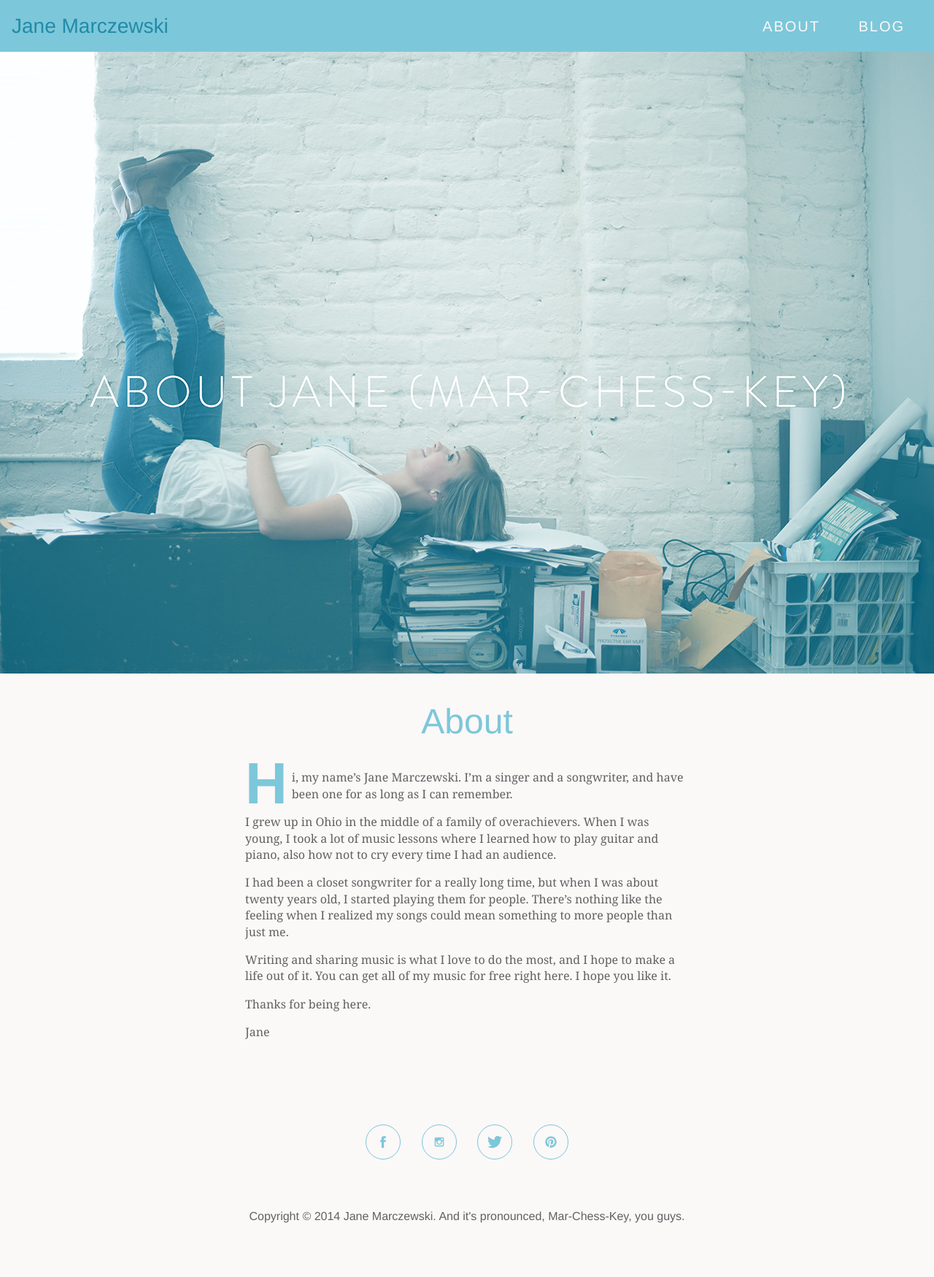
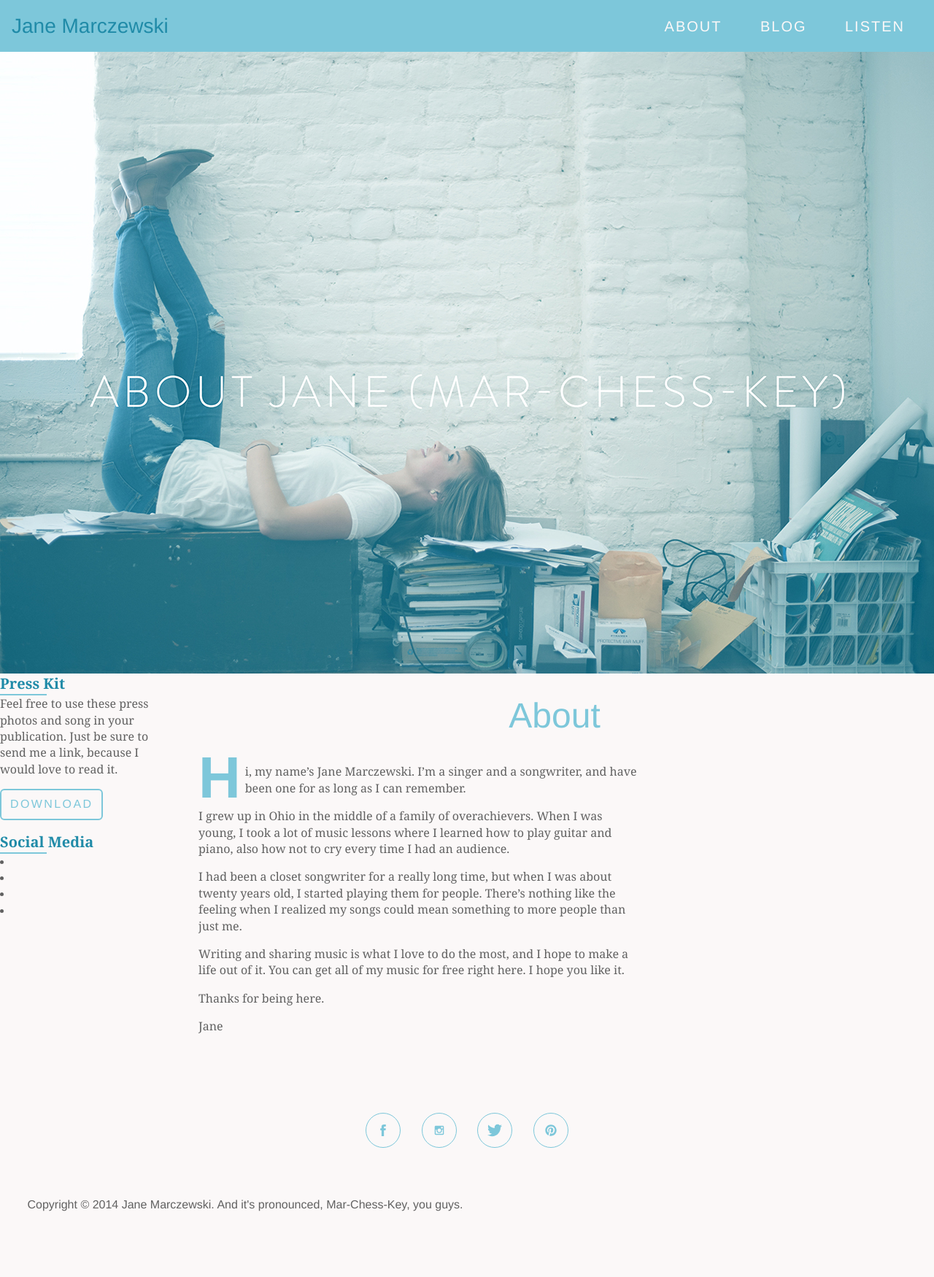
Before and after one commit to janemarczewski/janemarczewski.github.io, a Jekyll site: the page built from about.md, in a window 1280 px wide. Shown: the whole page at 73% size. Built offline with Jekyll 4.4.1, drawn with Linux system fonts in a browser that asks for light colours; nearby versions of some CDN libraries.

Commit message:
listening page

```diff
--- a/Gruntfile.js
+++ b/Gruntfile.js
@@ -72,7 +72,7 @@
                 }
             },
             html: {
-                files: ["index.html", "_layouts/*.html", "_posts/*.md", "_projects/*.md", "_includes/*.html"],
+                files: ["*.html", "_layouts/*.html", "_posts/*.md", "_projects/*.md", "_includes/*.html"],
                 tasks: ['shell:jekyllBuild'],
                 options: { livereload: 35729 }
             },
--- a/_includes/header.html
+++ b/_includes/header.html
@@ -116,6 +116,7 @@
       <ul>
         <li><a class="page-link" href="/about/">About</a></li>
         <li><a class="page-link" href="/blog/">Blog</a></li>
+        <li><a class="page-link" href="/listen/">Listen</a></li>
         <!-- <li><a class="page-link" href="/videos/">Videos</a></li> -->
     </ul>
     </nav>
--- a/_layouts/about.html
+++ b/_layouts/about.html
@@ -4,7 +4,24 @@
 <div class="hero">
     <img src="{{ "/src/img/jane__about.jpg" | prepend: site.baseurl }}" alt="" />
 </div>
-<article class="post post--full">
+<div class="about modules--container">
+    <div class="modules--units">
+        <div class="about--press about--side">
+            <h3>Press Kit</h3>
+            <p>Feel free to use these press photos and song in your publication. Just be sure to send me a link, because I would love to read it.</p>
+            <a href="" class="btn">Download</a>
+        </div>
+        <div class="about--social about--side">
+            <h3>Social Media</h3>
+            <ul>
+                <li><a href=""></a></li>
+                <li><a href=""></a></li>
+                <li><a href=""></a></li>
+                <li><a href=""></a></li>
+            </ul>
+        </div>
+    </div>
+    <article class="post modules--unit">
             <header class="post--full_header">
                 <h1 class="post--full_title">{{ page.title }}</h1>
             </header>
@@ -15,3 +32,4 @@
 
             </footer>
     </article>
+</div>
--- a/src/scss/base/_buttons.scss
+++ b/src/scss/base/_buttons.scss
@@ -1,7 +1,7 @@
 .btn {
 	border-radius: .375rem;
 	border: 2px solid;
-	color: #111;
+	color: $blue;
 	display: inline-block;
 	font-family: $sans-serif;
 	letter-spacing: .15rem;
--- a/src/scss/base/_typography.scss
+++ b/src/scss/base/_typography.scss
@@ -18,6 +18,7 @@
     font-weight: 300;
     font-family: $serif;
     margin-bottom: 1rem;
+    max-width: 38rem;
     &:last-of-type {
         margin-bottom: 0;
     }
--- a/src/scss/main.scss
+++ b/src/scss/main.scss
@@ -29,4 +29,4 @@
 @import "pages/home";
 @import "pages/blog";
 @import "pages/about";
-@import "pages/video";
+@import "pages/listen";
--- /dev/null
+++ b/src/scss/pages/_listen.scss
@@ -0,0 +1,6 @@
+.listen {
+	background: $blue;
+	listen-audio {
+
+	}
+}
```
Also changed, not shown: listen.html (added, +141 -0 lines), src/scss/pages/_about.scss (+25 -0 lines), src/css/main.css, src/css/main.min.css, src/css/main.prefixed.css, 1 other file. Lines whose indentation alone changed are shown as unchanged.
